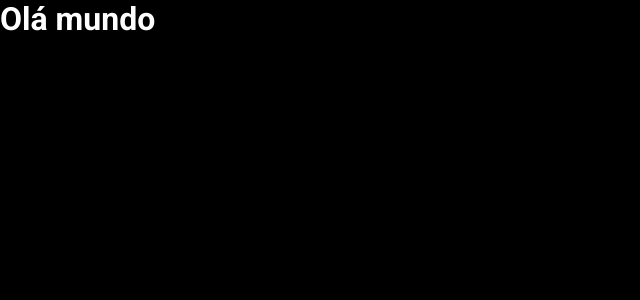
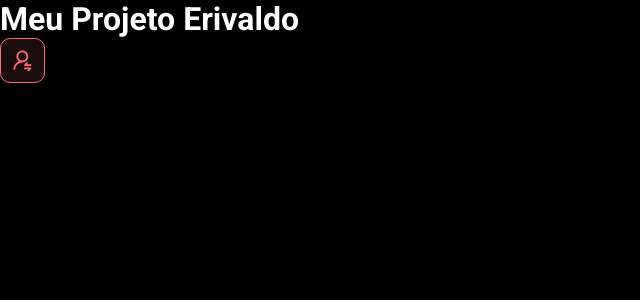
Before and after one commit to Eryvaldo/dsmeta, a React (Vite) app in the folder frontend/: page / in a window 1280 px wide. Shown: the top 300 px of the page, without its empty margins (0-640 px from the left). Built offline with nearby package versions, Linux system fonts and the light colour scheme.

Commit message:
primeiro componente

```diff
--- a/frontend/src/App.tsx
+++ b/frontend/src/App.tsx
@@ -1,6 +1,13 @@
+import NotificationButton from "./componets/NotificationButton"
+
+
+
 function App() {
   return(
-    <h1>Olá mundo</h1>
+    <>
+    <h1>Meu Projeto Erivaldo</h1>
+    <NotificationButton />
+    </>
   )
 }
 
--- /dev/null
+++ b/frontend/src/componets/NotificationButton/index.tsx
@@ -0,0 +1,15 @@
+import img from "../../assets/img/notification-image.svg"
+
+import './styles.css'
+
+function notificationButton
+    () {
+    return (
+
+        <div className="dsmeta-red-btn">
+            <img src={img} alt="Notificar" />
+        </div>
+    )
+}
+
+export default notificationButton
--- /dev/null
+++ b/frontend/src/componets/NotificationButton/styles.css
@@ -0,0 +1,15 @@
+.dsmeta-red-btn {
+    height: 45px;
+    width: 45px;
+    background: rgba(255, 107, 114, 0.1);
+    border: 1px solid #ff6b72;
+    border-radius: 10px;
+    display: flex;
+    align-items: center;
+    justify-content: center;
+    cursor: pointer;
+}
+
+.dsmeta-red-btn img {
+    width: 19px;
+}
```
Also changed, not shown: frontend/src/assets/img/notification-image.svg (added).
